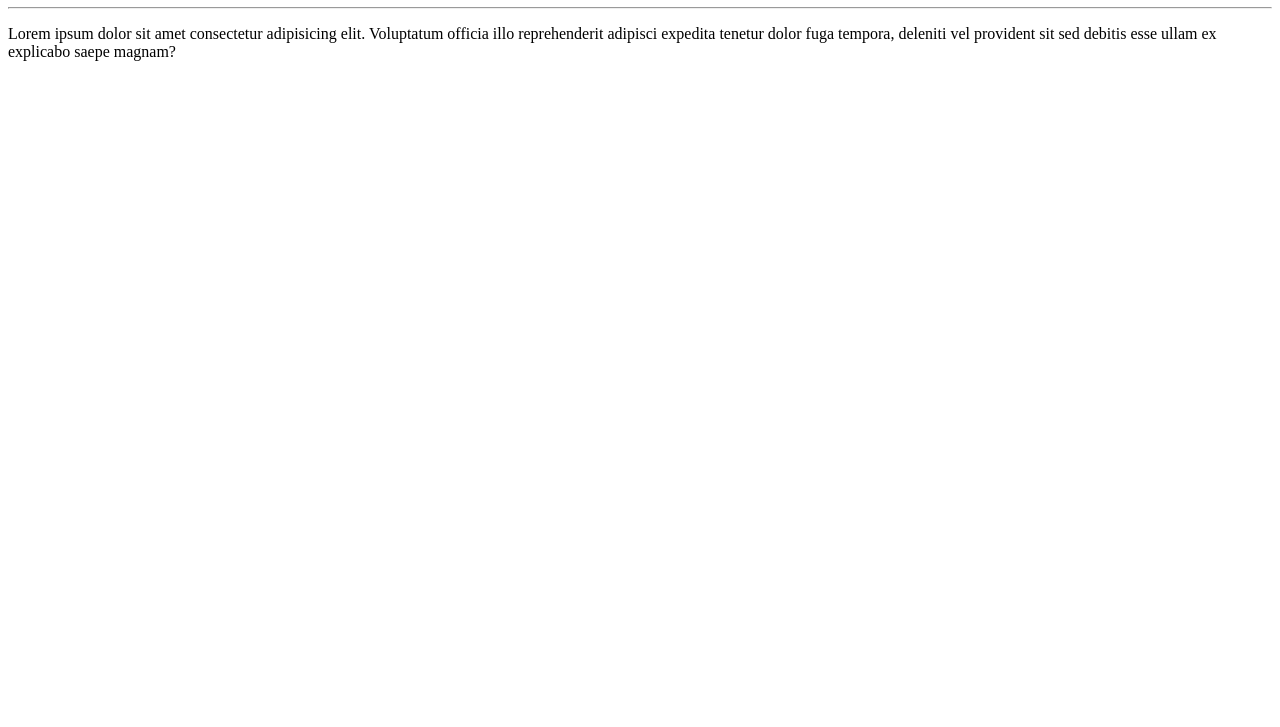
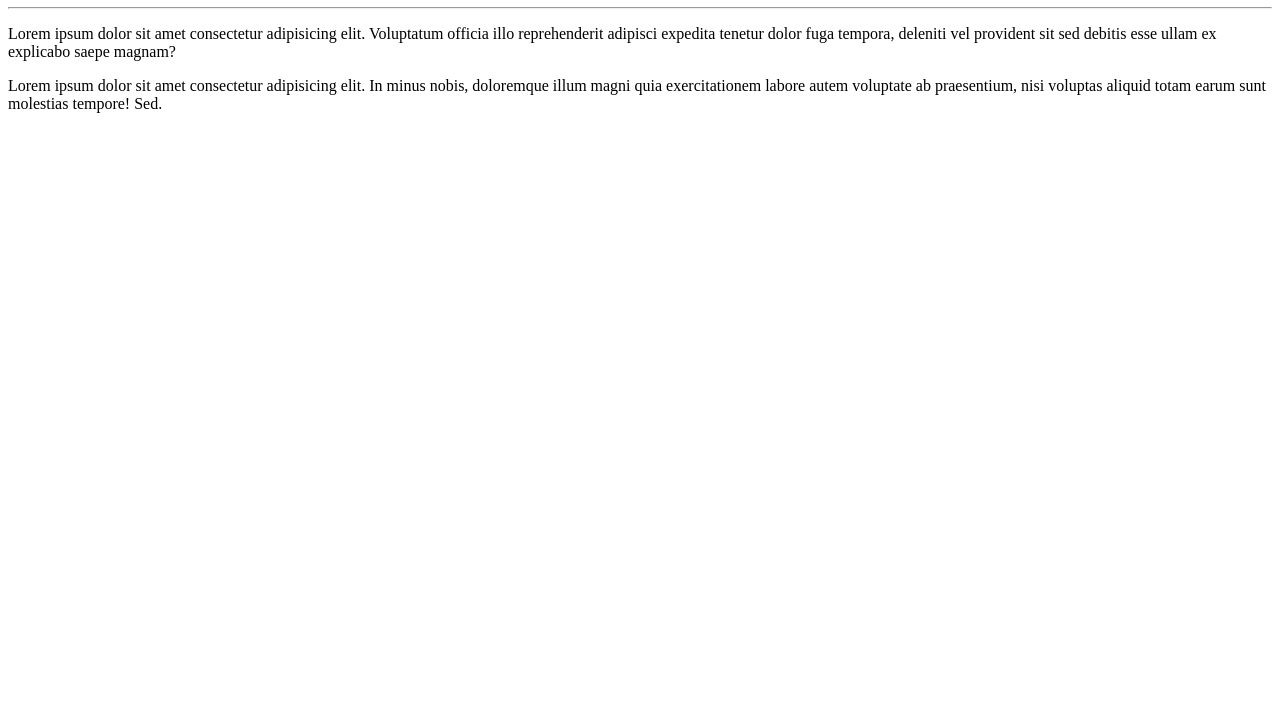
Before and after one commit to matheus-dev-hub/Ola-Mundo, a plain HTML site: page site-exemplo/index.html in a window 1280 px wide. Shown: the part 73-800 px from the top of the page. Drawn offline with Linux system fonts and the light colour scheme.

Commit message:
Adicionei um parágraffo

```diff
--- a/site-exemplo/index.html
+++ b/site-exemplo/index.html
@@ -9,5 +9,7 @@
     <h1>Olá, Mundo!</h1>
     <hr>
     <p>Lorem ipsum dolor sit amet consectetur adipisicing elit. Voluptatum officia illo reprehenderit adipisci expedita tenetur dolor fuga tempora, deleniti vel provident sit sed debitis esse ullam ex explicabo saepe magnam?</p>
+    <p>Lorem ipsum dolor sit amet consectetur adipisicing elit. In minus nobis, doloremque illum magni quia exercitationem labore autem voluptate ab praesentium, nisi voluptas aliquid totam earum sunt molestias tempore! Sed.
+    </p>
 </body>
 </html>
```
